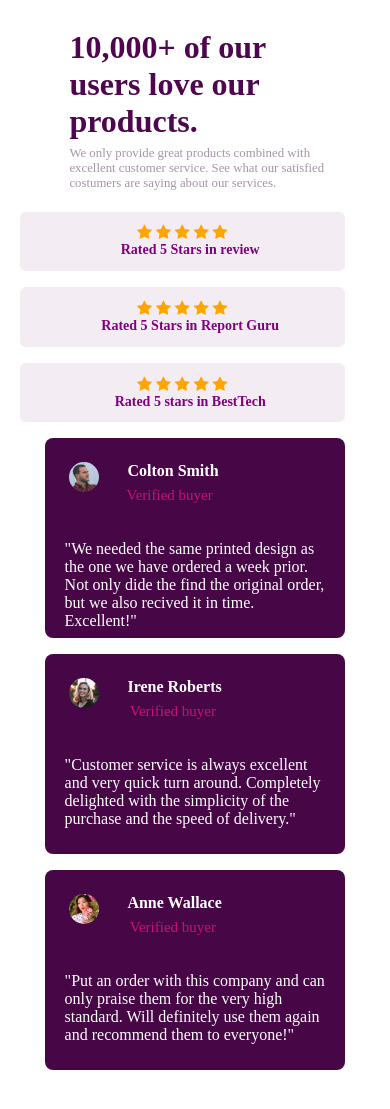
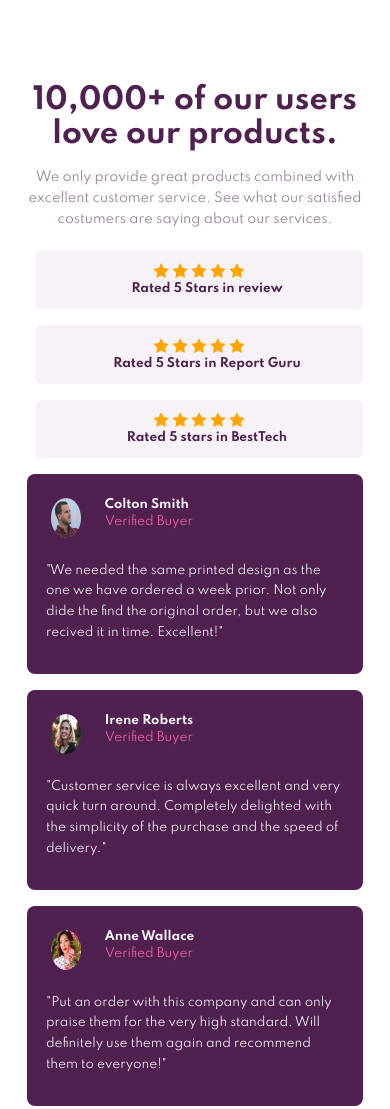
Before and after one commit to Entubar/Entubar.github.io, a plain HTML site: page index.html in a window 390 px wide. Before the commit the page ends 1086 px from the top, so only its background shows below. Drawn offline with Linux system fonts and the light colour scheme.

Commit message:
Initial commit

```diff
--- a/index.html
+++ b/index.html
@@ -6,10 +6,12 @@
   <title>Document</title>
   <link rel="stylesheet" href="style.css">
   <link rel="stylesheet" href="https://cdnjs.cloudflare.com/ajax/libs/font-awesome/4.7.0/css/font-awesome.min.css">
+  <!-- Google font -->
+  <link rel="preconnect" href="https://fonts.gstatic.com">
+  <link href="https://fonts.googleapis.com/css2?family=Spartan:wght@400;500;700&display=swap" rel="stylesheet">
 </head>
 <body>
   <div class="wrapper">
-    <div class="naslov">
       <header>
         <div class="headerone">
           <h1>10,000+ of our users love our products.</h1>
@@ -45,21 +47,27 @@
     <main>
       <div class="personone">
         <img src="./images/image-colton.jpg" alt="">
+          <div class="colton">
           <h3>Colton Smith</h3>
-        <h4>Verified buyer</h4>
+          <h4>Verified Buyer</h4>
+          </div>
         <p>"We needed the same printed design as the one we have ordered a week prior. Not only dide the find the original order, but we also recived it in time. Excellent!"</p>
       </div>
       <div class="persontwo">
           <img src="./images/image-irene.jpg" alt="">
+          <div class="irene">
           <h3>Irene Roberts</h3>
-        <h4>Verified buyer</h4>
+          <h4>Verified Buyer</h4>
+          </div>
         <p>"Customer service is always excellent and very quick turn around. Completely delighted with the simplicity of the
         purchase and the speed of delivery."</p>
       </div>
       <div class="personthree">
           <img src="./images/image-anne.jpg" alt="">
+          <div class="anne">
           <h3>Anne Wallace</h3>
-        <h4>Verified buyer</h4>
+          <h4>Verified Buyer</h4>
+          </div>
         <p>"Put an order with this company and can only praise them for the very high standard. Will definitely use them again and
         recommend them to everyone!"</p>
       </div>
--- a/style.css
+++ b/style.css
@@ -1,6 +1,7 @@
 .wrapper {
   width: 80%;
   margin: 0 auto;
+  font-family: "Spartan", sans-serif;
 }
 
 /* ------- Header Section -------*/
@@ -15,12 +16,16 @@ header {
   padding-left: 1.5rem;
 }
 .headerone h1 {
-  color: rgb(78, 6, 78);
+  color: hsl(300, 43%, 22%);
   font-size: 2.5rem;
+  line-height: 2.4rem;
+  word-wrap: break-word;
 }
 .headerone p {
-  color: rgb(167, 148, 167);
+  color: hsl(303, 10%, 53%);
   margin-top: -1rem;
+  font-size: 12px;
+  line-height: 1.3rem;
 }
 .headertwo {
   display: flex;
@@ -36,7 +41,7 @@ header {
 .starthree {
   color: orange;
   border-radius: 6px;
-  background-color: rgb(243, 236, 243);
+  background-color: hsl(300, 24%, 96%);
   padding: 0.8rem;
 }
 .starone {
@@ -56,9 +61,10 @@ header {
 .wordone,
 .wordtwo,
 .wordthree {
-  color: purple;
   font-weight: bold;
   padding-left: 1rem;
+  font-size: 12px;
+  color: hsl(300, 43%, 22%);
 }
 
 /* ------- Main Section ------- */
@@ -71,9 +77,11 @@ main {
 .persontwo,
 .personthree {
   width: 30%;
-  background-color: rgb(71, 7, 71);
+  background-color: hsl(300, 43%, 22%);
   height: 200px;
   border-radius: 8px;
+  display: flex;
+  flex-flow: row wrap;
 }
 .personone {
   margin-top: 2rem;
@@ -81,6 +89,7 @@ main {
 .persontwo {
   margin-top: 3rem;
 }
+
 .personthree {
   margin-top: 4rem;
 }
@@ -88,36 +97,35 @@ main {
 .personone h3,
 .persontwo h3,
 .personthree h3 {
-  display: inline-block;
-  position: relative;
-  bottom: 2.5rem;
-  font-size: 1rem;
-  color: white;
-  text-align: center;
+  margin-top: 1.5rem;
+  margin-bottom: 1.2rem;
+  font-size: 12px;
+  color: hsl(300, 24%, 96%);
 }
 .personone h4,
 .persontwo h4,
 .personthree h4 {
-  display: inline-block;
-  position: relative;
-  right: 6rem;
-  bottom: 1rem;
-  font-size: 15px;
+  margin-top: -1rem;
+  font-size: 12px;
   font-weight: normal;
-  color: rgb(197, 17, 122);
+  color: hsl(333, 80%, 67%);
 }
 
 .personone p,
 .persontwo p,
 .personthree p {
+  line-height: 1.3rem;
+  font-size: 12px;
   display: inline-block;
-  color: white;
+  color: hsl(300, 24%, 96%);
   margin: 0 1.2rem;
+  margin-top: -2rem;
 }
 
 .personone img,
 .persontwo img,
 .personthree img {
+  height: 20%;
   margin: 1.5rem;
   border-radius: 50%;
   width: 30px;
@@ -126,17 +134,31 @@ main {
 /* ------- Media Screen ------- */
 
 @media screen and (max-width: 768px) {
+  .wrapper {
+    width: 90%;
+  }
   header {
     display: flex;
     flex-flow: column wrap;
     justify-content: center;
+  }
+  .headerone {
+    display: flex;
+    justify-content: center;
     margin: 0;
+    padding: 0;
   }
   .headerone h1 {
-    font-size: 2rem;
+    font-size: 1.8rem;
+    font-weight: bold;
+    line-height: normal;
+    margin-bottom: 2rem;
+    text-align: center;
   }
   .headerone p {
     font-size: 0.8rem;
+    width: 100%;
+    text-align: center;
   }
   .headertwo {
     display: flex;
@@ -150,13 +172,13 @@ main {
     margin: 0.5rem 0;
     position: static;
     flex-wrap: wrap;
-    width: 100%;
+    width: 90%;
   }
   .wordone,
   .wordtwo,
   .wordthree {
     display: block;
-    font-size: 14px;
+    font-size: 12px;
   }
   main {
     display: flex;
@@ -168,8 +190,4 @@ main {
     width: 100%;
     margin: 0.5rem 0;
   }
-  .personone h4,
-  .persontwo h4,
-  .personthree h4 {
-  }
 }
```
Lines whose indentation alone changed are shown as unchanged.
